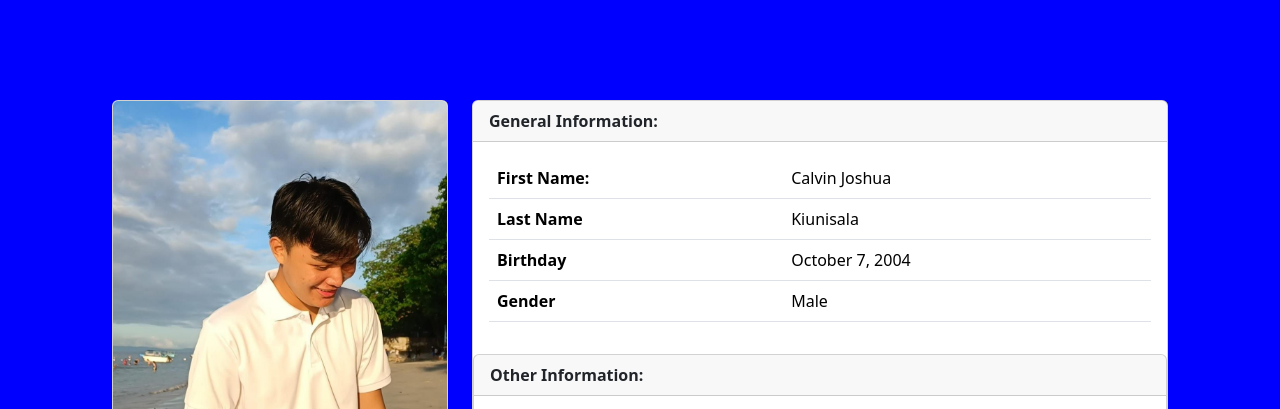
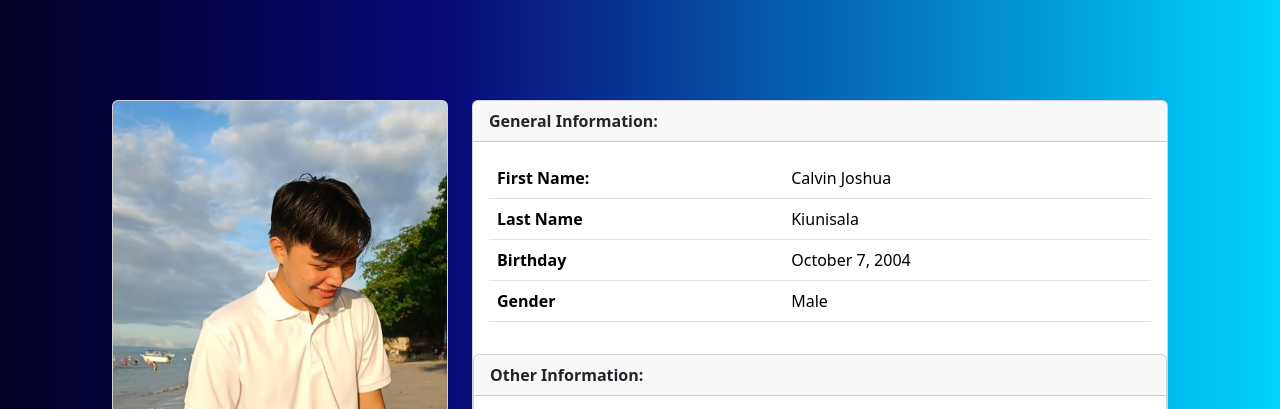
Before and after one commit to NG4LAN/Calvin-Joshua-L.-Kiunisala, a plain HTML site: page index.html in a window 1280 px wide. Shown: the top 409 px of the page. Drawn offline with nearby package versions, Linux system fonts and the light colour scheme.

Commit message:
first commit

```diff
--- a/style-main-file.css
+++ b/style-main-file.css
@@ -1,6 +1,7 @@
 body{
     margin:100px;
-    background-color: blue;
+    background: rgb(2,0,36);
+    background: linear-gradient(90deg, rgba(2,0,36,1) 0%, rgba(9,9,121,1) 35%, rgba(0,212,255,1) 100%);
 
 
 }
```
